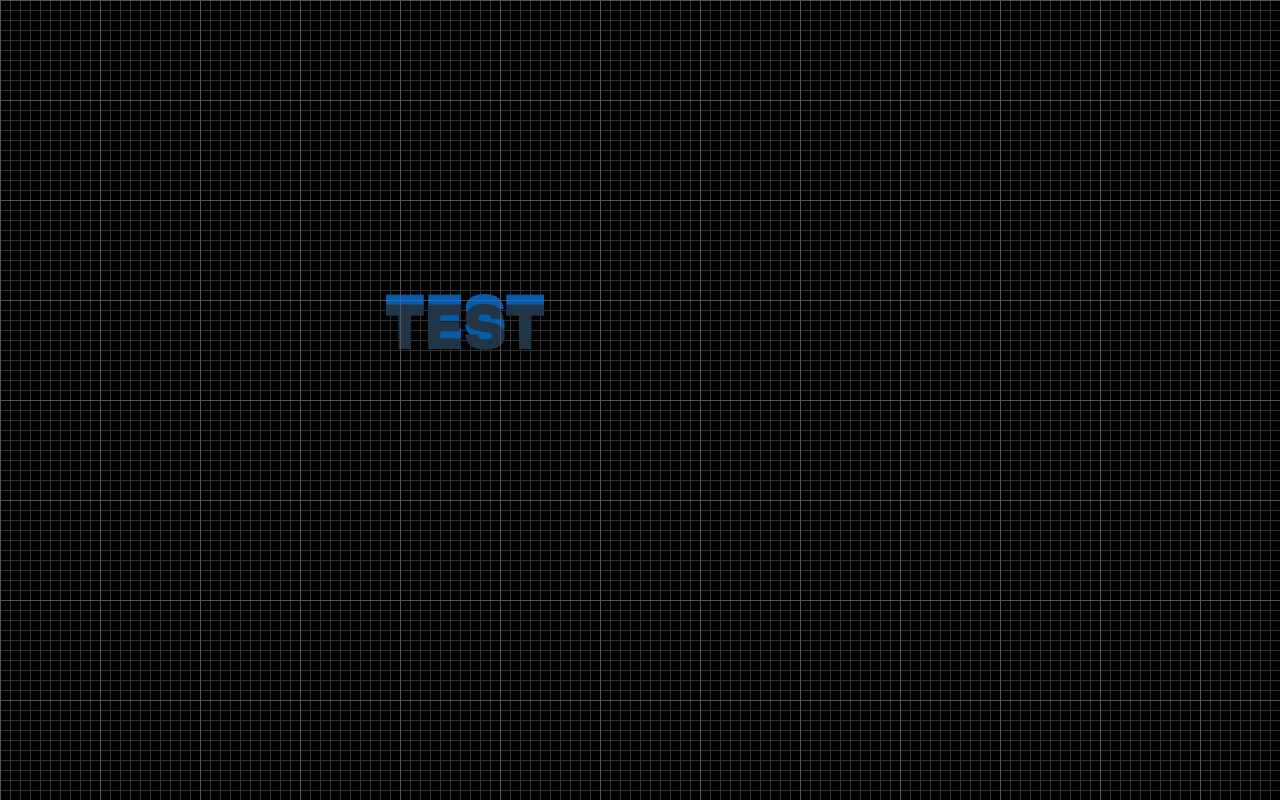
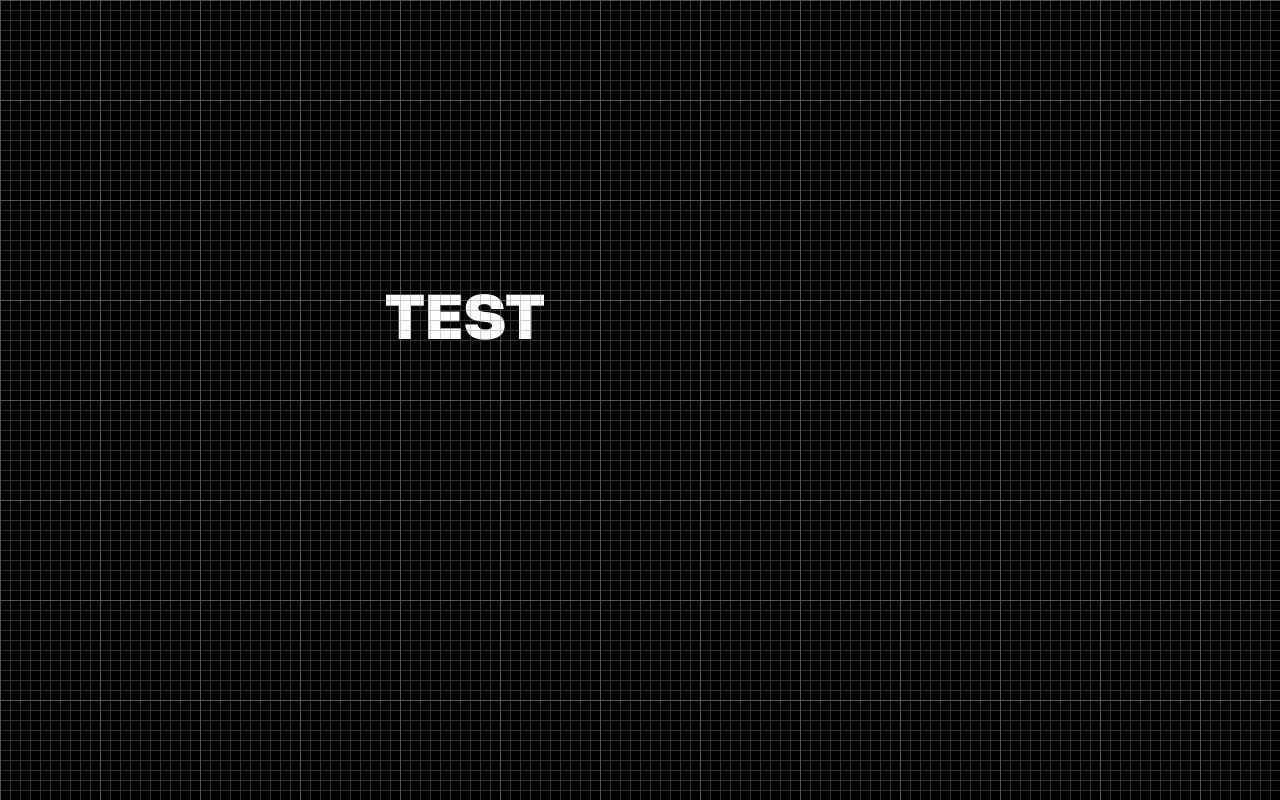
Before and after one commit to bhorsting/text-align-test, a Vue app: page / in a window 1280 px wide. Built offline with nearby package versions, Linux system fonts and the light colour scheme.

Commit message:
log some rect

```diff
--- a/src/components/HelloWorld.vue
+++ b/src/components/HelloWorld.vue
@@ -23,12 +23,6 @@ onMounted(() => {
     </div>
 
 
-    <div class="test-div2">
-    <span>
-      <span class="inner-text" ref="txt">TEST</span>
-    </span>
-    </div>
-
   </div>
 </template>
 
@@ -50,22 +44,14 @@ onMounted(() => {
   overflow-wrap: break-word;
   justify-content: center;
   text-align: center;
-  color: rgb(3, 93, 167);
+  color: white;
   text-decoration: none rgb(3, 93, 167);
   line-height: 0;
   font-size: 55px;
   pointer-events: auto;
   align-items: center;
   font-family: Herokid;
-}
-
-.test-div2 {
-  position: absolute;
-  transform: translateX(208px) translateY(291px) rotate(0deg) scale(1) skewX(0deg) skewY(0deg);
-  width: 514px;
-  height: 62px;
-  font-size: 55px;
-  font-family: Herokid;
+  mix-blend-mode: difference;
 }
 
 
```
